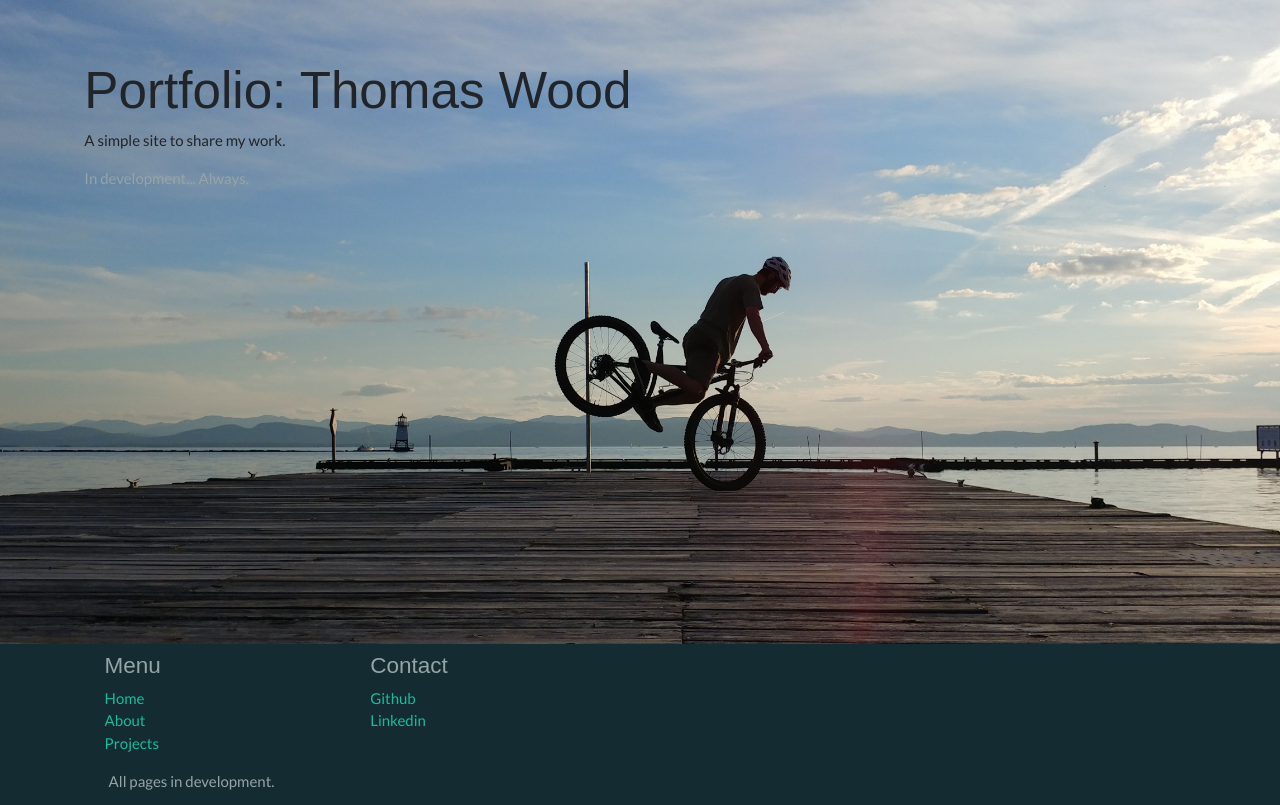
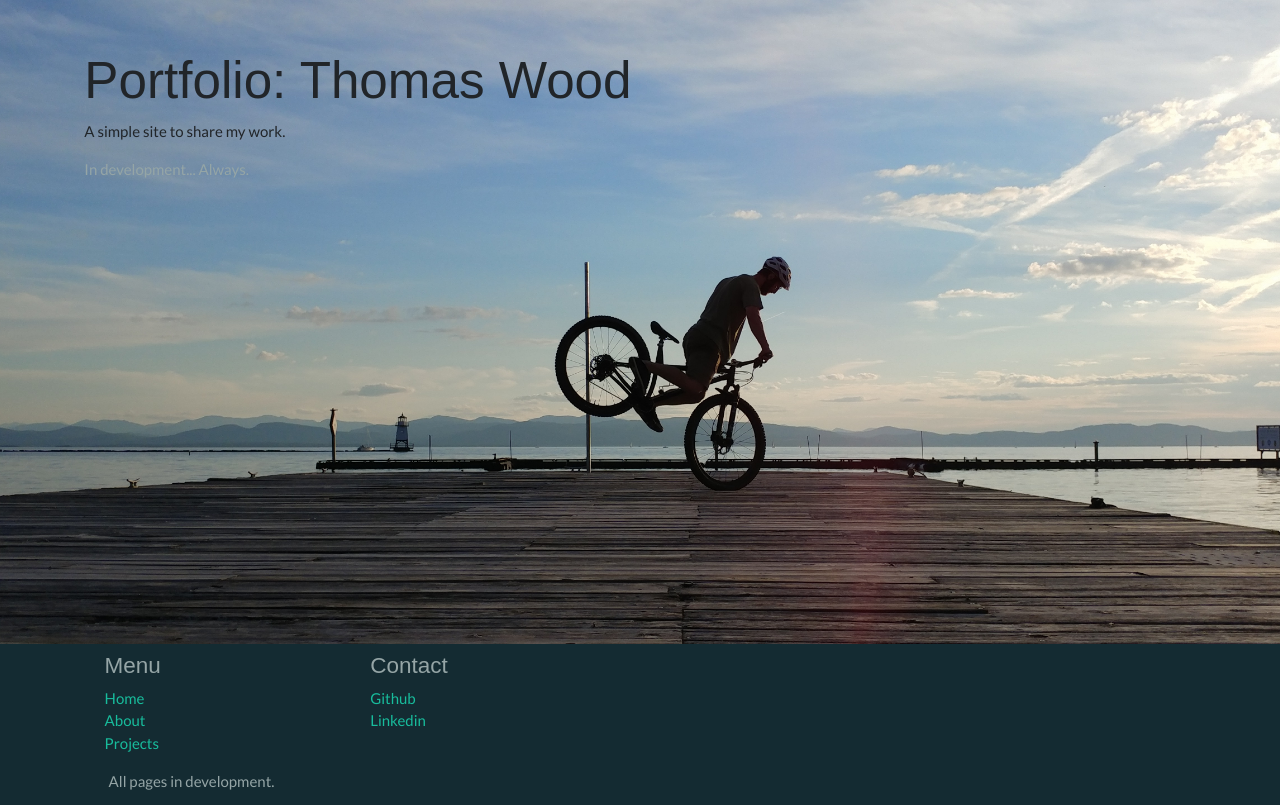
Before and after one commit to JustAnAccountForLearning/portfolio, a Flask app: page / in a window 1280 px wide. Shown: the part 71-876 px from the top of the page. Run offline with Flask 2, Linux system fonts and the light colour scheme; some libraries are stand-ins or nearby versions; some web fonts are replaced.

Commit message:
Update rotation of portrait.jpg and update padding/margins to be % based instead of px.

```diff
--- a/static/styles.css
+++ b/static/styles.css
@@ -77,8 +77,8 @@ footer {
 .content {
     padding-right: 10%;
     padding-left: 10%;
-    padding-top: 60px;
-    padding-bottom: 100px;
+    padding-top: 6%;
+    padding-bottom: 15%;
 }
 
 .footer {
```
Also changed, not shown: static/images/portrait.jpg.
